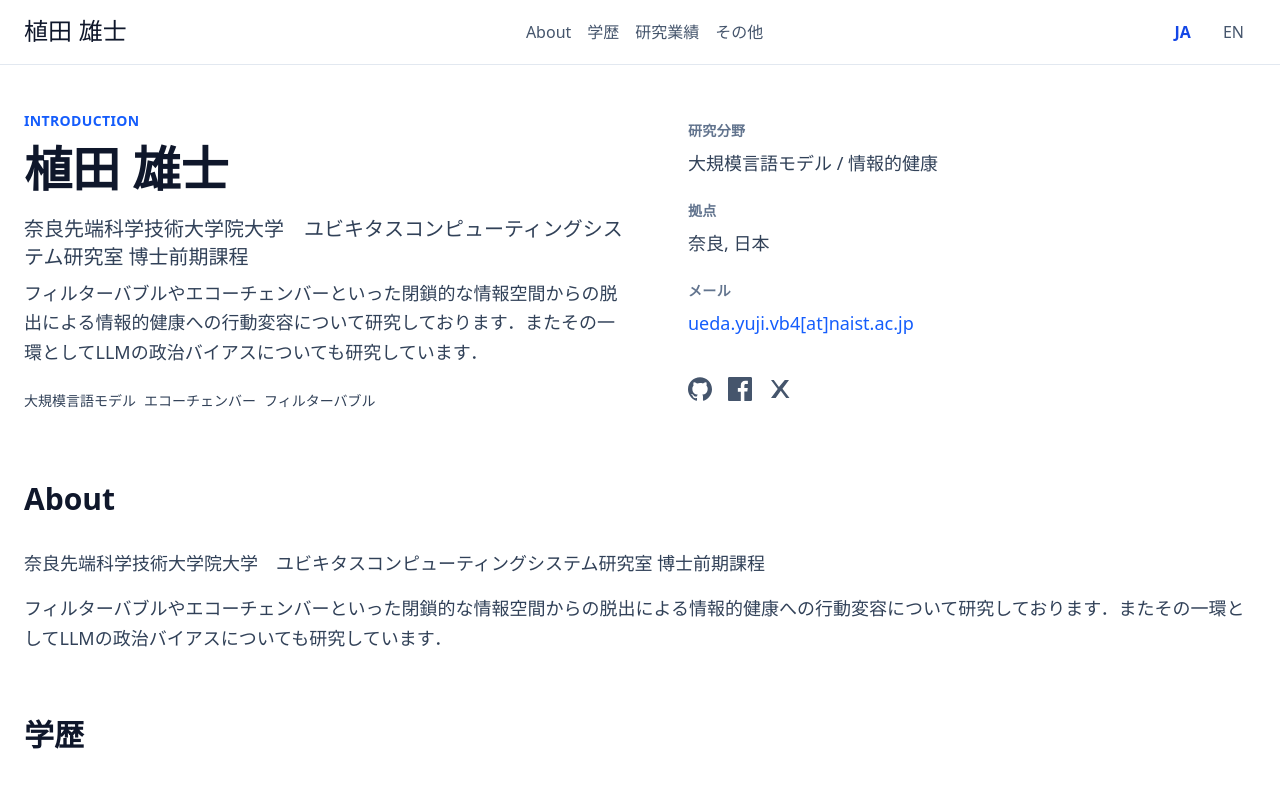
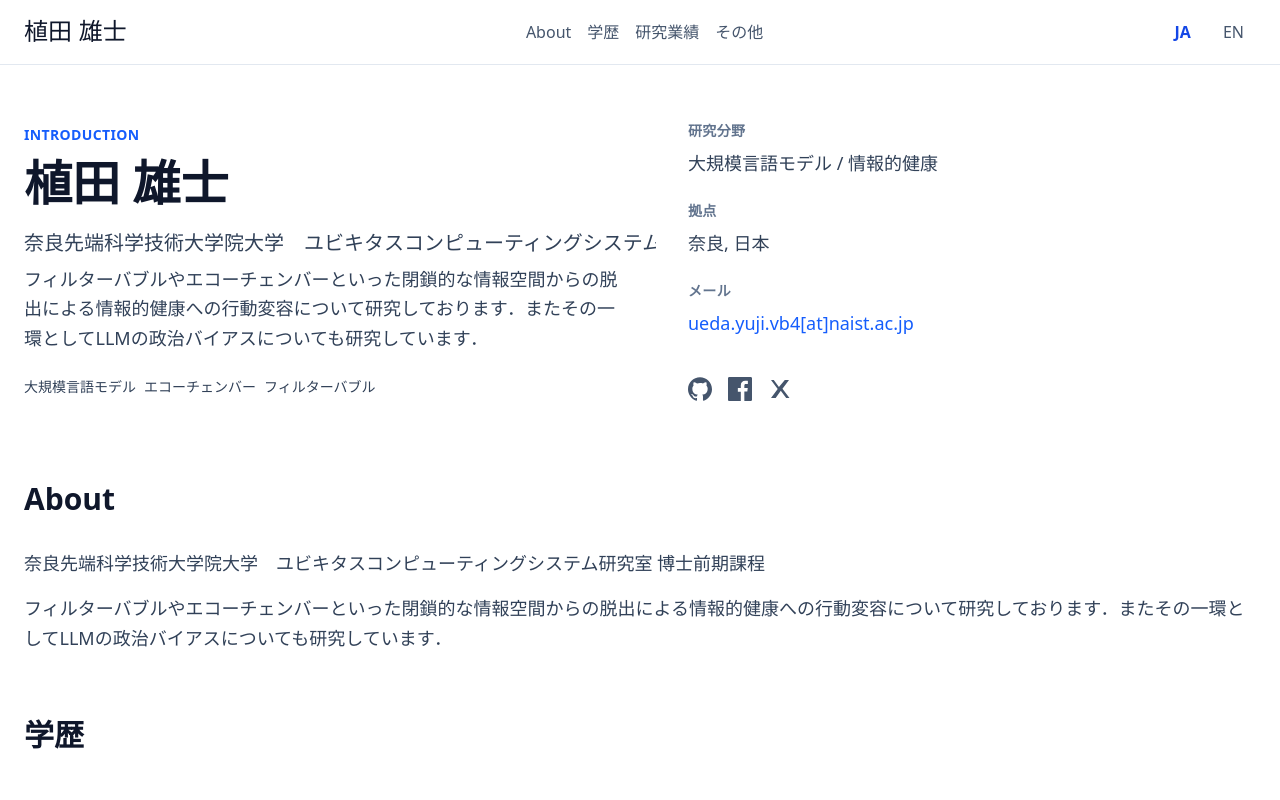
Before and after one commit to yujiponzu/my-page, a Next.js app: page / in a window 1280 px wide. Shown: the top 800 px of the page. Built offline with nearby package versions, Linux system fonts and the light colour scheme; a web font is replaced by a local one.

Commit message:
chore: affiliation text

```diff
--- a/src/app/page.tsx
+++ b/src/app/page.tsx
@@ -311,7 +311,7 @@ export default function Home() {
                 <h1 className="mb-4 text-3xl font-bold leading-tight text-slate-900 sm:text-4xl lg:text-5xl">
                   {profile.name[lang]}
                 </h1>
-                <p className="mb-2 text-lg font-medium text-slate-700 sm:text-xl">
+                <p className="mb-2 text-lg font-medium text-slate-700 sm:text-xl lg:whitespace-nowrap lg:text-lg xl:text-xl">
                   {profile.title[lang]}
                 </p>
                 <p className="mb-6 text-base leading-relaxed text-slate-700 sm:text-lg">
```
